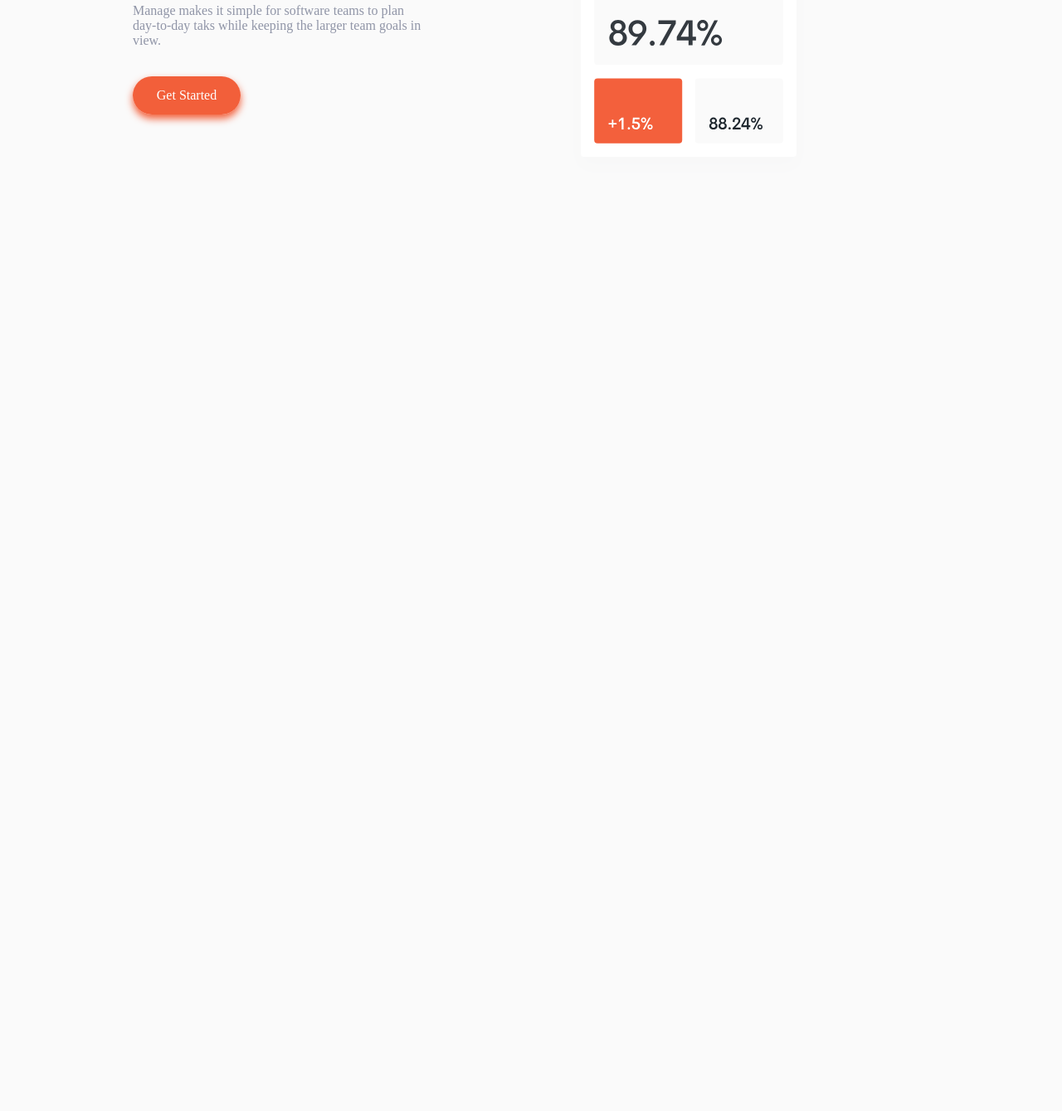
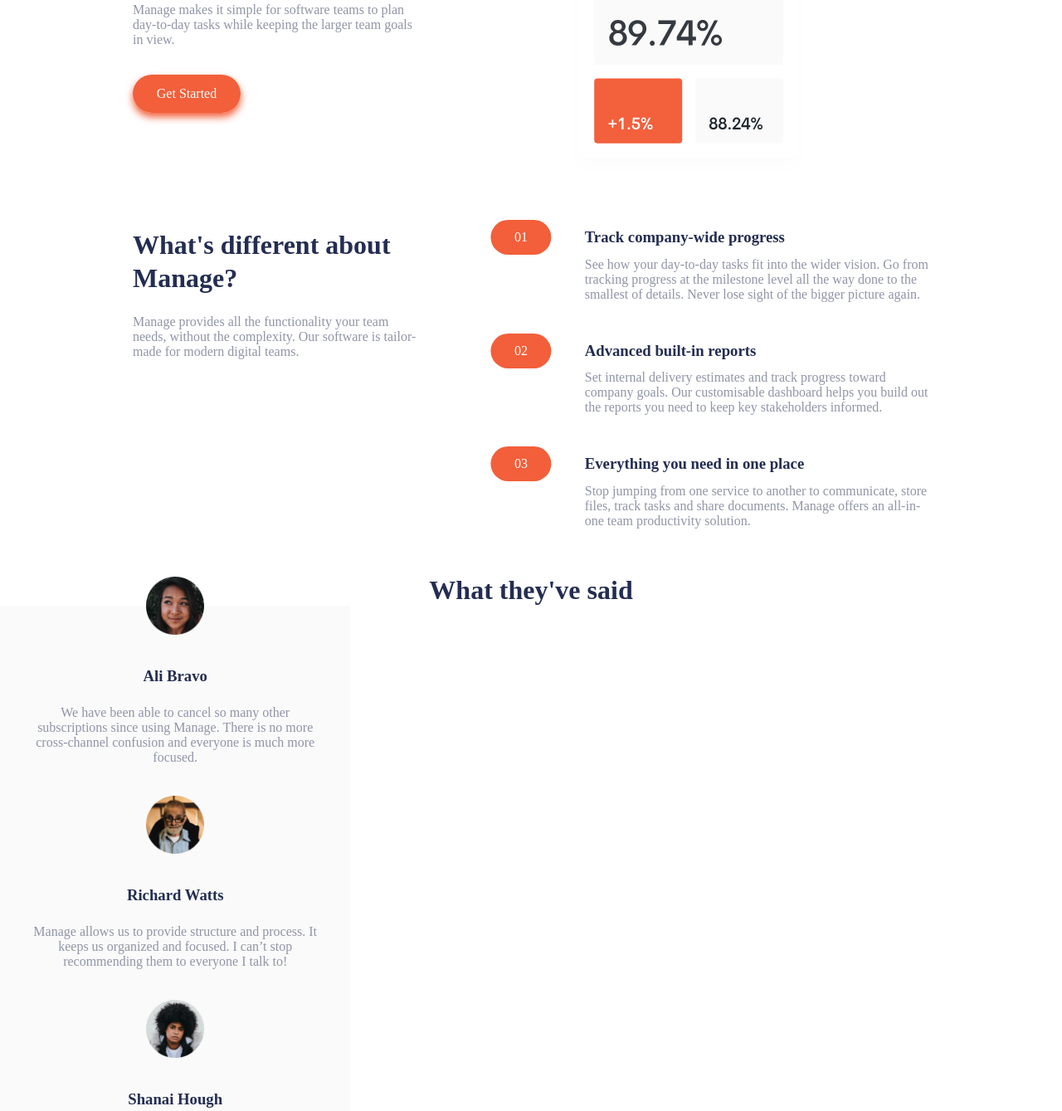
Before and after one commit to chamanbravo/Manage-landingpage, a plain HTML site: page index.html in a window 1280 px wide. Shown: the part 465-1804 px from the top of the page at 83% size. Before the commit the page ends 800 px from the top, so only its background shows below. Drawn offline with Linux system fonts and the light colour scheme; a web font is replaced by a local one.

Commit message:
git push from vs code

```diff
--- a/index.html
+++ b/index.html
@@ -8,6 +8,7 @@
     </head>
 
     <body>
+
         <div id="header">
             <div id="navbar">
                 <img src="assets/logo.svg" id="logo" href="#">
@@ -25,10 +26,85 @@
         <div id="intro">
             <div id="intro_text">
                 <h1>Bring everyone together to build better products.</h1>
-                <p>Manage makes it simple for software teams to plan day-to-day taks while keeping the larger team goals in view.</p>
+                <p>Manage makes it simple for software teams to plan day-to-day tasks
+                  while keeping the larger team goals in view.</p>
                 <a id="get-started-btn" href="#">Get Started</a>
             </div>
             <img src="assets/illustration-intro.svg">
         </div>
+
+        <div id="difference">
+            <div id="difference_qns">
+                <h1>What's different about Manage?</h1>
+                <p>Manage provides all the functionality your team needs, without the
+                  complexity. Our software is tailor-made for modern digital teams.</p>
+            </div>
+
+            <div id="difference_list">
+                <ul>
+                    <li>
+                      <h3>Track company-wide progress</h3>
+                      <p>See how your day-to-day tasks fit into the wider vision. Go from
+                        tracking progress at the milestone level all the way done to the
+                        smallest of details. Never lose sight of the bigger picture again.
+                      </p>
+                    </li>
+
+                    <li>
+                      <h3>Advanced built-in reports</h3>
+                      <p>Set internal delivery estimates and track progress toward company
+                        goals. Our customisable dashboard helps you build out the reports
+                        you need to keep key stakeholders informed.
+                      </p>
+                    </li>
+
+                    <li>
+                      <h3>Everything you need in one place</h3>
+                      <p>Stop jumping from one service to another to communicate, store files,
+                        track tasks and share documents. Manage offers an all-in-one team
+                        productivity solution.
+                      </p>
+                    </li>
+                  </ul>
+            </div>
+        </div>
+
+        <div id="testimonials">
+          <h1 id="testimonials_title">What they've said</h1>
+
+          <div id="card">
+            <img id="avatar" src="assets/avatar-ali.png">
+            <h3>Ali Bravo</h3>
+            <p>We have been able to cancel so many other subscriptions since using
+              Manage. There is no more cross-channel confusion and everyone is much
+              more focused.</p>
+          </div>
+
+          <div id="card">
+            <img id="avatar" src="assets/avatar-richard.png">
+            <h3>Richard Watts</h3>
+            <p>Manage allows us to provide structure and process. It keeps us organized
+              and focused. I can’t stop recommending them to everyone I talk to!</p>
+          </div>
+
+          <div id="card">
+            <img id="avatar" src="assets/avatar-shanai.png">
+            <h3>Shanai Hough</h3>
+            <p>Their software allows us to track, manage and collaborate on our projects
+              from anywhere. It keeps the whole team in-sync without being intrusive.</p>
+          </div>
+
+          <div id="card">
+            <img id="avatar" src="assets/avatar-anisha.png">
+            <h3>Anisha Li</h3>
+            <p>We have been able to cancel so many other subscriptions since using
+              Manage. There is no more cross-channel confusion and everyone is much
+              more focused.</p>
+          </div>
+
+          <a id="get-started-btn" href="#">Get Started</a>
+
+        </div>
+
     </body>
 </html>
--- a/style.css
+++ b/style.css
@@ -14,7 +14,6 @@
     --Very-Light-Gray: hsl(0, 0%, 98%);
 }
 body{
-    background-color: var(--Very-Light-Gray);
     margin: 0 auto;
     font-family: Be Vietnam;
 }
@@ -42,7 +41,7 @@ h1, h2, p{
     text-decoration: none;
     color: var(--Dark-blue);
     font-size: 16px;
-    font-weight: 400px;
+    font-weight: 500;
 }
 #menu li a:hover{
     color: var(--Dark-Grayish-Blue);
@@ -63,6 +62,8 @@ h1, h2, p{
 #intro{
     margin-left: 10rem;
     margin-right: 10rem;
+    margin-top: 3.5rem;
+    margin-bottom: 3.5rem;
     display: flex;
     justify-content: space-between;
     align-items: center;
@@ -74,14 +75,105 @@ h1, h2, p{
     color: var(--Dark-blue)
 }
 #intro_text p{
-    margin-top: 3rem;
+    margin-top: 2.8rem;
     margin-bottom: 3rem;
     font-size: 16px;
     font-weight: 400;
     color: var(--Dark-Grayish-Blue);
     width: 350px;
 }
-
+#difference{
+    margin-left: 10rem;
+    margin-right: 10rem;
+    margin-top: 3.5rem;
+    margin-bottom: 3.5rem;
+    display: flex;
+    justify-content: space-between;
+}
+#difference_qns h1{
+    color: var(--Dark-blue);
+    line-height: 2.5rem;
+    font-weight: 800;
+}
+#difference_qns p{
+    color: var(--Dark-Grayish-Blue);
+    font-size: 16px;
+    font-weight: 400;
+    width: 350px;
+    margin-top: 1.5rem;
+}
+#difference_list{
+    width: 580px;
+    margin-left: 2rem;
+}
+#difference_list ul{
+    counter-reset: my-counter;
+}
+#difference_list ul li{
+    position: relative;
+    counter-increment: my-counter;
+    list-style: none;
+}
+#difference_list ul li::before{
+    content: "0" counter(my-counter);
+    background-color: var(--Bright-red);
+    color: #fff;
+    font-weight: 500;
+    border-radius: 50px;
+    position: absolute;
+    padding: 0.75rem 1.8rem;
+    top: -10px;
+    left: -40px;
+    transform: translateX(-100%);
+}
+#difference_list ul li{
+    margin-left: 110px;
+}
+#difference_list ul li h3{
+    font-weight: 700;
+    color: var(--Dark-blue);
+    margin-bottom: 0.8rem;
+}
+#difference_list ul li p{
+    font-size: 16px;
+    font-weight: 400;
+    color: var(--Dark-Grayish-Blue);
+    text-align: left ;
+}
+#difference_list ul li:not(:last-child){
+    margin-bottom: 3rem;
+}
+#testimonials{
+    margin-top: 3.5rem;
+    margin-bottom: 11rem;
+}
+#testimonials_title{
+    text-align: center;
+    color: var(--Dark-blue);
+    font-weight: 700;
+}
+#card{
+    width: 33%;
+    padding-left: 2.5rem;
+    padding-right: 2.5rem;
+    padding-bottom: 2.5rem;
+    background-color: var(--Very-Light-Gray);
+    text-align: center;
+}
+#avatar{
+    width: 70px;
+    height: 70px;
+    transform: translateY(-50%);
+}
+#card h3{
+    color: var(--Dark-blue);
+    font-weight: 700;
+    margin-bottom: 1.5rem;
+}
+#card p{
+    color: var(--Dark-Grayish-Blue);
+    margin-bottom: 2rem;
+}
 /*
 The designs were created to the following widths:
 
```
